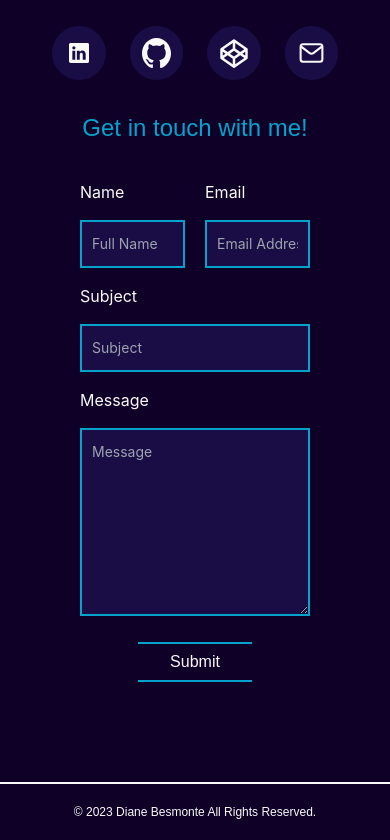
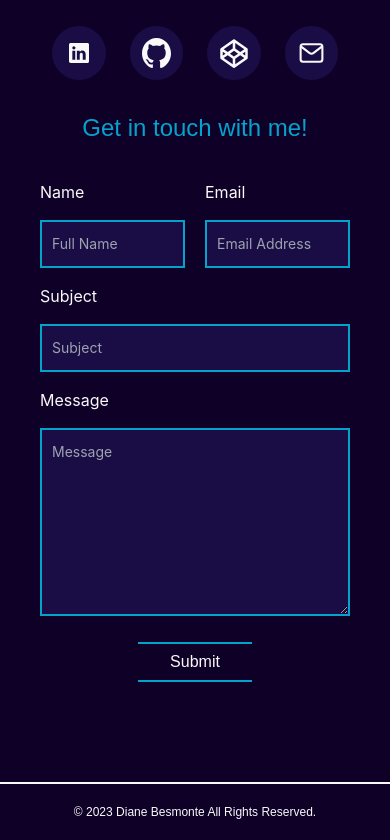
Before and after one commit to Diane-Besmonte/React-Portfolio, a React (Create React App) app: page / in a window 390 px wide. Shown: the part 6190-7030 px from the top of the page. Built offline with nearby package versions, Linux system fonts and the light colour scheme.

Commit message:
updated submit button and some spacing

```diff
--- a/src/components/Homepage.js
+++ b/src/components/Homepage.js
@@ -290,7 +290,7 @@ const Homepage = () => {
                 <div className='w-full lg:w-6/12'>
                     <h3 className='text-tertiary lg:text-4xl text-2xl text-center m-5'>Get in touch with me!</h3>
 
-                    <form action="https://getform.io/f/b2342af1-c5a2-4dc2-a775-940643f06fc6" method="POST" className='mx-10'>
+                    <form action="https://getform.io/f/b2342af1-c5a2-4dc2-a775-940643f06fc6" method="POST" className='mx-0 lg:mx-10'>
                         <div className='flex w-full justify-between'>
                             <div className='form sameRow'>
                                 <label className='text-white text-left block my-4'>Name</label>
```
